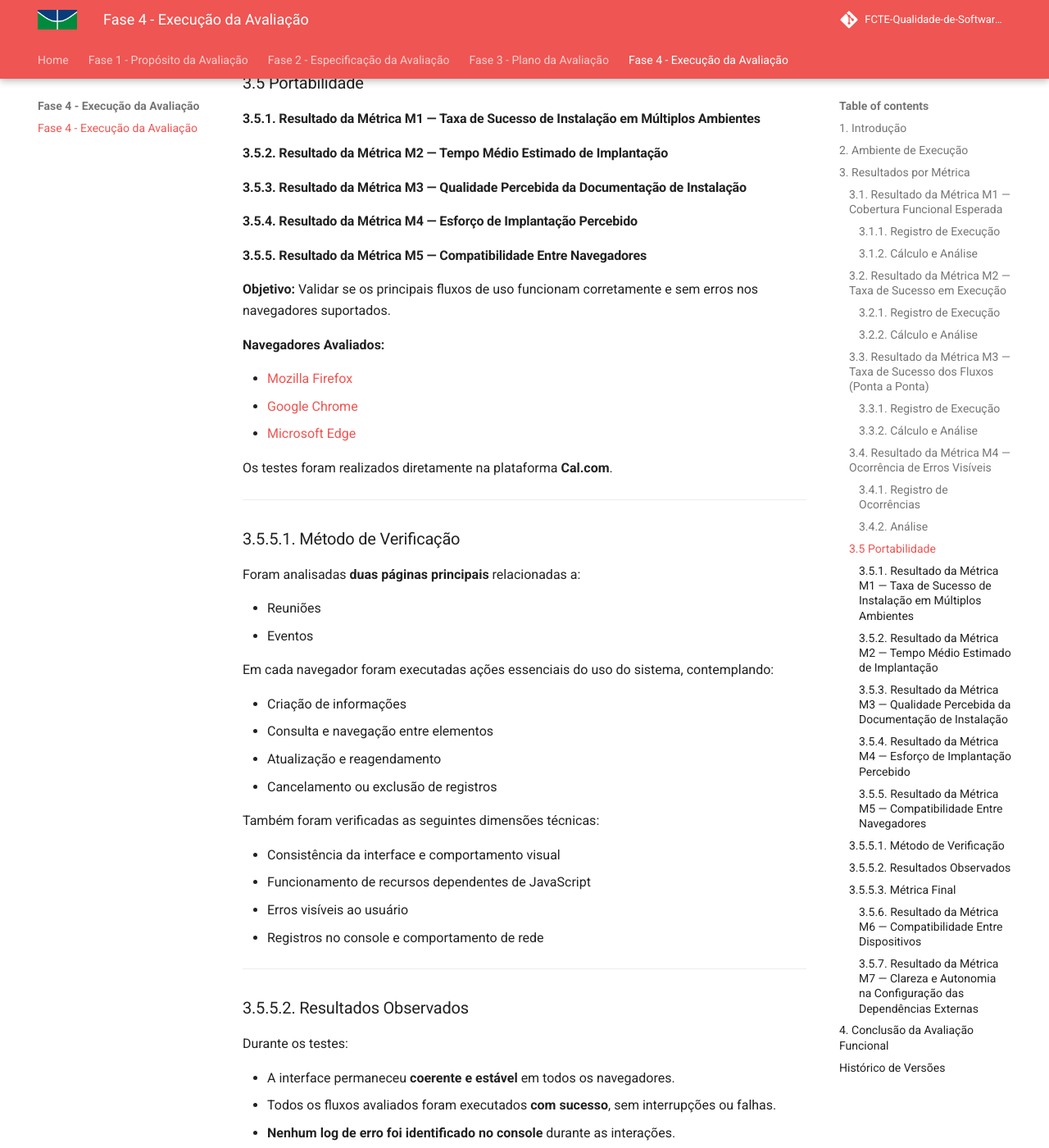
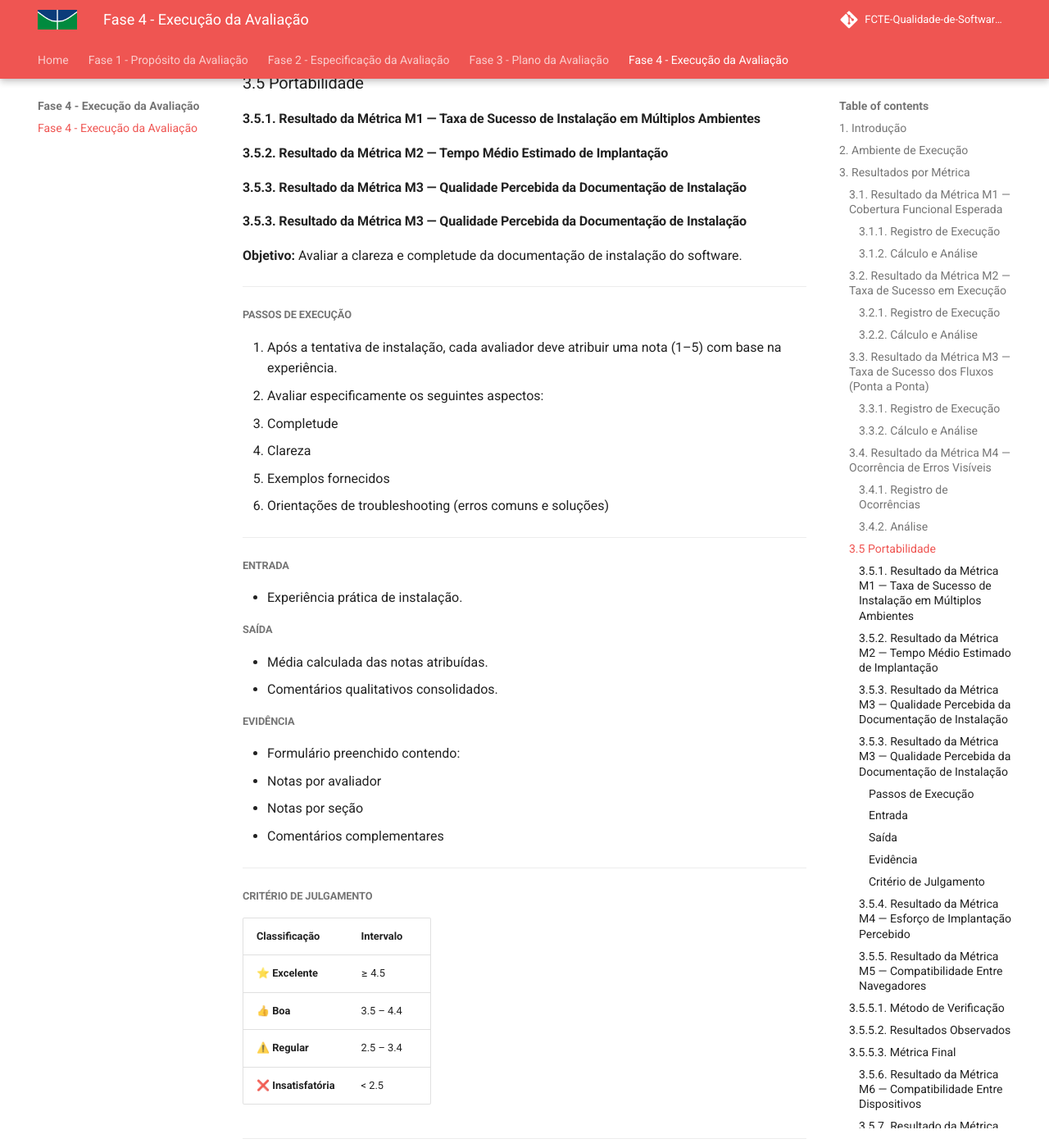
Before and after one commit to FCTE-Qualidade-de-Software-1/2025-2_T01_HEDDY-LAMAR, an MkDocs documentation site: the page built from docs/fase_4/index.md, in a window 1280 px wide and 1400 px high, scrolled down 3549 px. Shown: the whole window at 82% size. Built offline with MkDocs 1.6.1 and Material for MkDocs 9.7.7, drawn with Linux system fonts in a browser that asks for light colours; comment, search, counter and statistics services are not loaded; some of the changed text lies outside the part shown.

Commit message:
feature(fase4): Nova estrutura e novos assets.

```diff
--- a/docs/fase_4/index.md
+++ b/docs/fase_4/index.md
@@ -127,6 +127,51 @@ Durante a execução dos testes funcionais e de fluxo (totalizando mais de 8 int
 
 #### 3.5.3. Resultado da Métrica M3 — Qualidade Percebida da Documentação de Instalação
 
+#### 3.5.3. Resultado da Métrica M3 — Qualidade Percebida da Documentação de Instalação
+
+**Objetivo:** Avaliar a clareza e completude da documentação de instalação do software.
+
+---
+
+##### Passos de Execução
+1. Após a tentativa de instalação, cada avaliador deve atribuir uma nota (1–5) com base na experiência.
+2. Avaliar especificamente os seguintes aspectos:
+   - Completude
+   - Clareza
+   - Exemplos fornecidos
+   - Orientações de troubleshooting (erros comuns e soluções)
+
+---
+
+##### Entrada
+- Experiência prática de instalação.
+
+##### Saída
+- Média calculada das notas atribuídas.
+- Comentários qualitativos consolidados.
+
+##### Evidência
+- Formulário preenchido contendo:
+  - Notas por avaliador
+  - Notas por seção
+  - Comentários complementares
+
+---
+
+##### Critério de Julgamento
+
+| Classificação | Intervalo |
+|--------------|-----------|
+| ⭐ **Excelente** | ≥ 4.5 |
+| 👍 **Boa** | 3.5 – 4.4 |
+| ⚠️ **Regular** | 2.5 – 3.4 |
+| ❌ **Insatisfatória** | < 2.5 |
+
+---
+
+
+---
+
 #### 3.5.4. Resultado da Métrica M4 — Esforço de Implantação Percebido
 
 #### 3.5.5. Resultado da Métrica M5 — Compatibilidade Entre Navegadores
@@ -217,4 +262,4 @@ Com base nos dados coletados na Fase 4, o software **Cal.com** demonstrou um ní
 | Versão | Data       | Descrição                                                               | Autor                               |
 | :----- | :--------- | :---------------------------------------------------------------------- | :---------------------------------- |
 | `1.0`  | 23/11/2025 | Criação da estrutura inicial da página e adição dos resultados das metricas m1 ao m4 da adequação funcional| [Vinicius Alves](https://github.com/Vinialves2020) |
-| `1.1`  | 24/11/2025 | Organizando espaço para métricas de portabilidade | [Antonio Carvalho](https://github.com/antonioscarvalho) |
+| `1.1`  | 24/11/2025 | Organizando espaço para métricas de portabilidade e adição de métricas M3 e M5 | [Antonio Carvalho](https://github.com/antonioscarvalho) |
```
